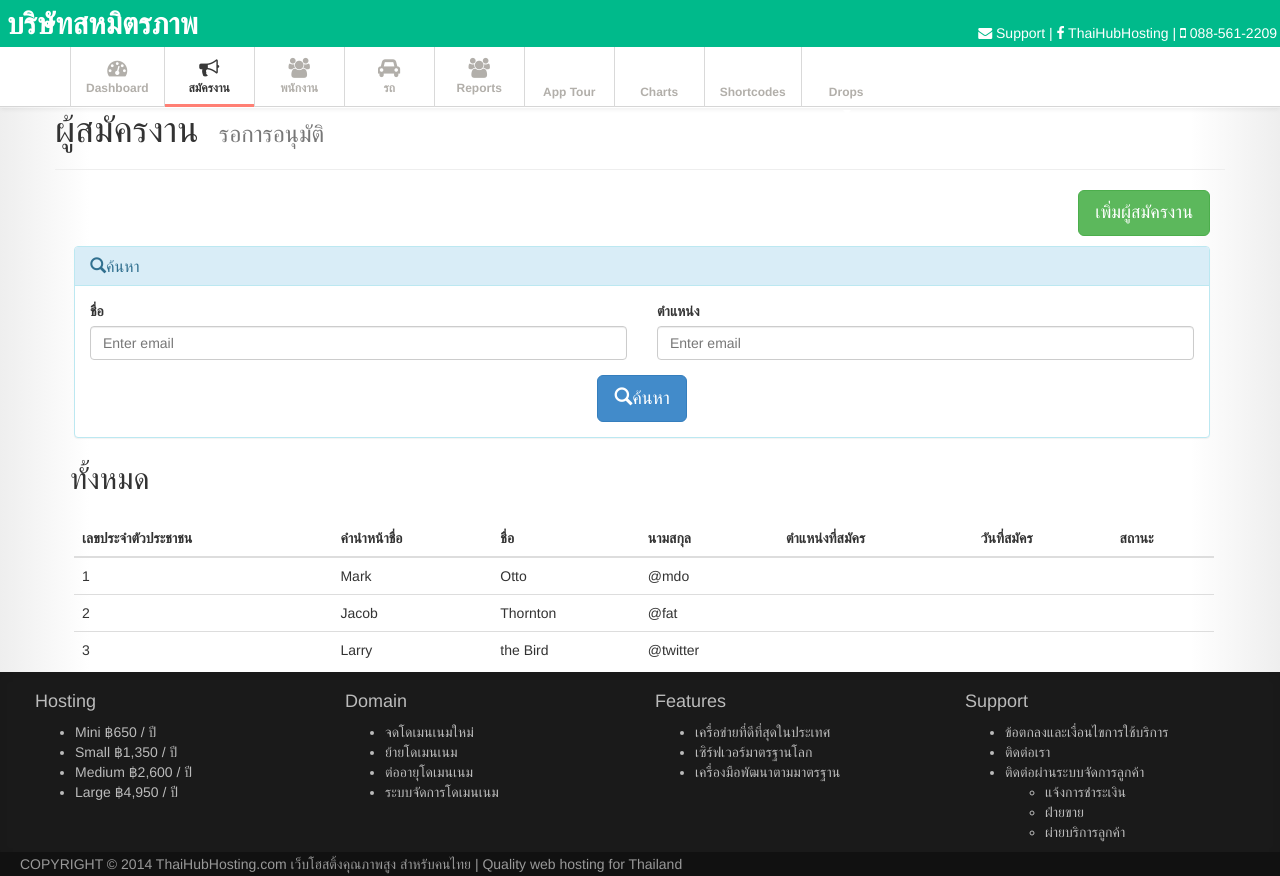
After one commit to vordcs/hr_shmpt, a CodeIgniter app: page /hr_shmpt/candidate in a window 1280 px wide. The commit adds this page. Run offline with CodeIgniter, Linux system fonts and the light colour scheme.

Commit message:
form candidate

```diff
--- a/application/config/database.php
+++ b/application/config/database.php
@@ -51,7 +51,7 @@ $active_record = TRUE;
 $db['default']['hostname'] = 'localhost';
 $db['default']['username'] = 'root';
 $db['default']['password'] = 'root';
-$db['default']['database'] = 'thaihubhosting';
+$db['default']['database'] = 'db_shmpt';
 $db['default']['dbdriver'] = 'mysqli';
 $db['default']['dbprefix'] = '';
 $db['default']['pconnect'] = TRUE;
--- /dev/null
+++ b/application/controllers/candidate.php
@@ -0,0 +1,21 @@
+<?php
+if (!defined('BASEPATH'))
+    exit('No direct script access allowed');
+
+class candidate extends CI_Controller {
+
+    public function __construct() {
+        parent::__construct();
+        $this->load->model('m_template');
+        $this->load->library('form_validation');
+
+        //Initial language
+        $this->m_template->set_Language(array('plan'));
+    }
+
+    public function index() {
+        $data = array();
+        $this->m_template->set_Content('candidate/candidates', $data);
+        $this->m_template->showTemplate();
+    }
+}
--- /dev/null
+++ b/application/views/candidate/candidates.php
@@ -0,0 +1,110 @@
+<script>
+    jQuery(document).ready(function($) {
+        $("#mainmenu ul li").removeAttr('class');
+        $("#btnCandidate").addClass("active");
+    });
+</script>
+
+<div class="container">
+    <div class="row">
+
+        <div class="page-header">
+            <h1>ผู้สมัครงาน&nbsp;
+                <small>รอการอนุมัติ</small>
+            </h1>
+        </div>
+    </div>
+
+    <div class="row">
+        <div class="col-md-12 text-right">
+            <a class="btn btn-lg btn-success">เพิ่มผู้สมัครงาน</a>
+        </div>
+    </div>
+    <div class="row animated bounceInUp">
+        <div class="col-md-12 text-left">
+            <div class="panel panel-info" style="margin: 10px 0px 4px 4px">
+                <div class="panel-heading">
+                    <h3 class="panel-title">
+                        <span class="glyphicon glyphicon-search"></span>ค้นหา</h3>
+                </div>
+                <div class="panel-body">
+                    <div class="row">
+                        <div class="col-md-6">
+                            <form role="form">
+                                <div class="form-group">
+                                    <label class="control-label" for="exampleInputEmail1">ชื่อ</label>
+                                    <input class="form-control" id="exampleInputEmail1" placeholder="Enter email" type="email">
+                                </div>
+                            </form>
+                        </div>
+                        <div class="col-md-6">
+                            <form role="form">
+                                <div class="form-group">
+                                    <label class="control-label" for="exampleInputEmail1">ตำแหน่ง</label>
+                                    <input class="form-control" id="exampleInputEmail1" placeholder="Enter email" type="email">
+                                </div>
+                            </form>
+                        </div>
+                    </div>
+                    <div class="row">
+                        <div class="col-md-12 text-center">
+                            <a class="btn btn-lg btn-primary"><span class="glyphicon glyphicon-search"></span>ค้นหา</a>
+                        </div>
+                    </div>
+                </div>
+            </div>
+
+        </div>
+    </div>
+    <div class="row animated bounceInLeft">
+        <div class="col-md-12">
+            <h2>ทั้งหมด</h2>
+        </div>
+    </div>
+    <div class="row animated bounceInUp">
+        <div class="col-md-12" style="">
+            <table class="table table-hover" style="margin:15px 0px 4px 4px;">
+                <thead>
+                    <tr>
+                        <th>เลขประจำตัวประชาชน</th>
+                        <th>คำนำหน้าชื่อ</th>
+                        <th>ชื่อ</th>
+                        <th>นามสกุล</th>
+                        <th>ตำแหน่งที่สมัคร</th>
+                        <th>วันที่สมัคร</th>
+                        <th>สถานะ</th>
+                    </tr>
+                </thead>
+                <tbody>
+                    <tr>
+                        <td>1</td>
+                        <td>Mark</td>
+                        <td>Otto</td>
+                        <td draggable="true">@mdo</td>
+                        <td></td>
+                        <td></td>
+                        <td></td>
+                    </tr>
+                    <tr>
+                        <td>2</td>
+                        <td>Jacob</td>
+                        <td>Thornton</td>
+                        <td>@fat</td>
+                        <td></td>
+                        <td></td>
+                        <td></td>
+                    </tr>
+                    <tr>
+                        <td>3</td>
+                        <td>Larry</td>
+                        <td>the Bird</td>
+                        <td>@twitter</td>
+                        <td></td>
+                        <td></td>
+                        <td></td>
+                    </tr>
+                </tbody>
+            </table>
+        </div>
+    </div>
+</div>
--- a/application/views/theme_header.php
+++ b/application/views/theme_header.php
@@ -29,7 +29,7 @@
         <?php echo js('bootstrap.js?v=' . $version); ?>
 
         <script type="text/javascript">
-            $(window).scroll(function () {
+            $(window).scroll(function() {
                 if ($(this).scrollTop() > 50) { //use `this`, not `document`
                     $('#top-nav').fadeOut();
                     $(".pace-progress").css("margin-top", "58px");
@@ -59,10 +59,13 @@
             <div class="navbar-collapse collapse">
                 <div class="subnavbar">
                     <div class="subnavbar-inner">
-                        <div class="container">
+                        <div class="container" id="mainmenu">
                             <ul class="mainnav">
-                                <li class="active"><a href="index.html"><i class="icon-dashboard"></i><span>Dashboard</span> </a> </li>
-                                <li><a href="reports.html"><i class="icon-list-alt"></i><span>Reports</span> </a> </li>
+                                <li class="active"><a href="<?= base_url('home/') ?>"><i class="fa fa-dashboard"></i><span>Dashboard</span> </a> </li>
+                                <li id="btnCandidate"><a href="<?= base_url('candidate/') ?>"><i class="fa fa-bullhorn"></i><span>สมัครงาน</span> </a> </li>
+                                <li><a href="<?= base_url('employee/') ?>"><i class="fa fa-users"></i><span>พนักงาน</span> </a> </li>
+                                <li><a href="<?= base_url('verhicle/') ?>"><i class="fa fa-car"></i><span>รถ</span> </a> </li>
+                                <li><a href="<?= base_url('candidate/') ?>"><i class="fa fa-users"></i><span>Reports</span> </a> </li>
                                 <li><a href="guidely.html"><i class="icon-facetime-video"></i><span>App Tour</span> </a></li>
                                 <li><a href="charts.html"><i class="icon-bar-chart"></i><span>Charts</span> </a> </li>
                                 <li><a href="shortcodes.html"><i class="icon-code"></i><span>Shortcodes</span> </a> </li>
```
Also changed, not shown: application/views/candidate/frm_candidate.php (added, +7 -0 lines).
